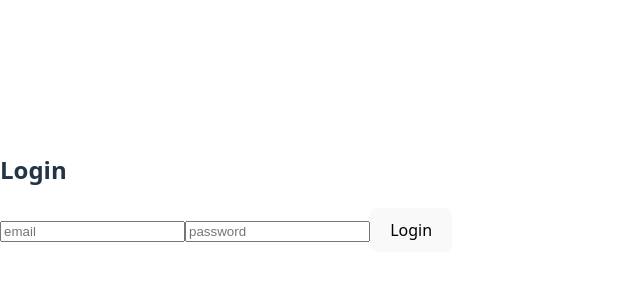
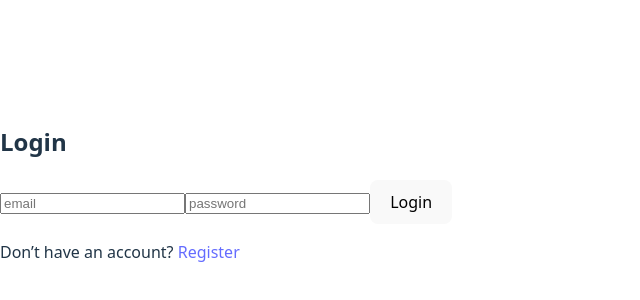
Before and after one commit to ConnorWrites/SaaS-Dashboard-Full-Stack, a React (Vite) app in the folder client/: page / in a window 1280 px wide. Shown: the part 208-508 px from the top of the page, without its empty margins (0-640 px from the left). Built offline with nearby package versions, Linux system fonts and the light colour scheme; no server answers.

Commit message:
Added the Register button and updated the Readme

```diff
--- a/client/src/pages/Login.jsx
+++ b/client/src/pages/Login.jsx
@@ -40,6 +40,10 @@
 
         <button type="submit">Login</button>
       </form>
+      <p style={{ marginTop: "1rem" }}>
+  Don’t have an account?{" "}
+  <a href="/register">Register</a>
+</p>
     </div>
   );
 }
```
Also changed, not shown: 1 other file (tests, documents, lock files or other folders).
